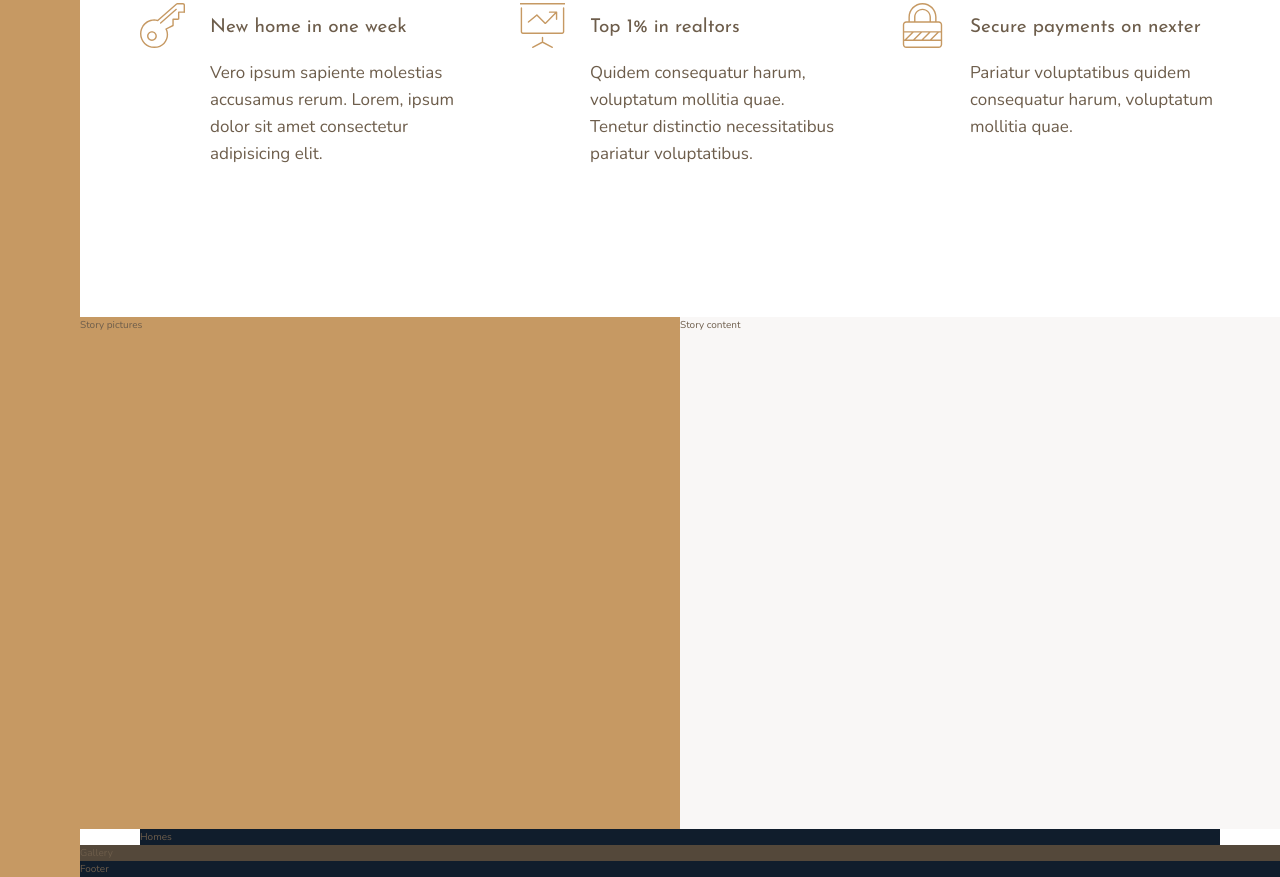
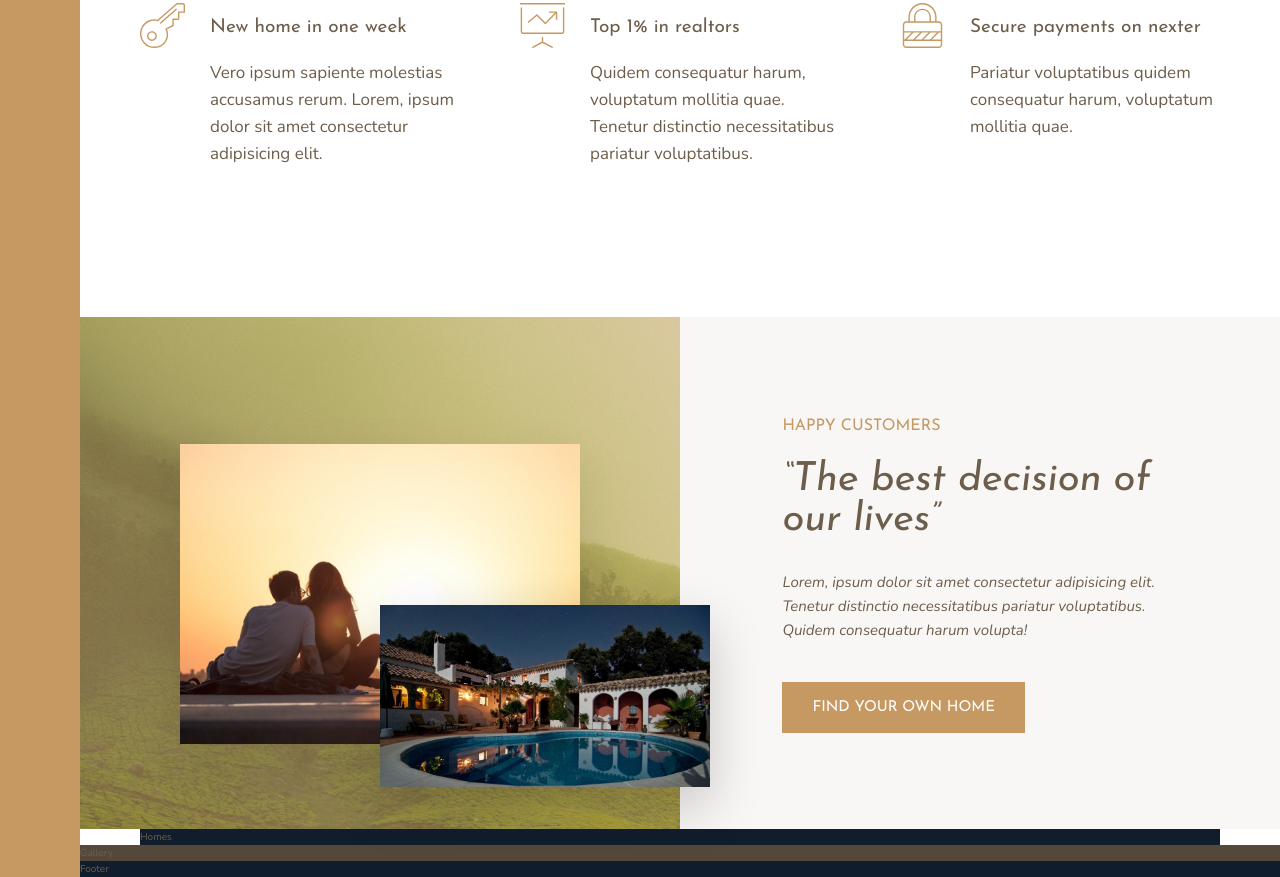
Before and after one commit to Lenonguyen/AdvancedCSS-Nexter, a website: page index.html in a window 1280 px wide. Shown: the part 991-1868 px from the top of the page. Drawn offline with nearby package versions, Linux system fonts and the light colour scheme.

Commit message:
Story Section built

```diff
--- a/index.html
+++ b/index.html
@@ -36,7 +36,7 @@
                    </svg>
                    <h4 class="heading-4 heading-4--dark">Only the beste properties</h4>
                    <p class="feature__text">Voluptatum mollitia quae. Vero ipsum sapiente molestias accusamus rerum sed a eligendi aut quia.
-</p>
+               </p>
               </div>
 
               <div class="feature">
@@ -45,7 +45,7 @@
                    </svg>
                    <h4 class="heading-4 heading-4--dark">All homes in top locations</h4>
                    <p class="feature__text">Tenetur distinctio necessitatibus pariatur voluptatibus quidem consequatur harum.
-</p>
+               </p>
               </div>
 
               <div class="feature">
@@ -54,7 +54,7 @@
                    </svg>
                    <h4 class="heading-4 heading-4--dark">New home in one week</h4>
                    <p class="feature__text">Vero ipsum sapiente molestias accusamus rerum. Lorem, ipsum dolor sit amet consectetur adipisicing elit.
-</p>
+               </p>
               </div>
 
               <div class="feature">
@@ -63,7 +63,7 @@
                    </svg>
                    <h4 class="heading-4 heading-4--dark">Top 1% in realtors</h4>
                    <p class="feature__text">Quidem consequatur harum, voluptatum mollitia quae. Tenetur distinctio necessitatibus pariatur voluptatibus.
-</p>
+               </p>
               </div>
 
               <div class="feature">
@@ -72,15 +72,21 @@
                    </svg>
                    <h4 class="heading-4 heading-4--dark">Secure payments on nexter</h4>
                    <p class="feature__text">Pariatur voluptatibus quidem consequatur harum, voluptatum mollitia quae.
-</p>
+               </p>
               </div>
+         </section>
 
-         </section>
          <div class="story__pictures">
-              Story pictures
+              <img src="img/story-1.jpeg" alt="Couple with new house" class="story__img--1">
+              <img src="img/story-2.jpeg" alt="New house" class="story__img--2">
          </div>
          <div class="story__content">
-              Story content
+              <h3 class="heading-3 mb-sm">Happy Customers</h3>
+              <h2 class="heading-2 heading-2-dark mb-md">&ldquo;The best decision of our lives&rdquo;</h2>
+              <p class="story__text">
+                   Lorem, ipsum dolor sit amet consectetur adipisicing elit. Tenetur distinctio necessitatibus pariatur voluptatibus. Quidem consequatur harum volupta!
+              </p>
+              <button class="btn">Find your own home</button>
          </div>
          <section class="homes">
               Homes
--- a/sass/_story.scss
+++ b/sass/_story.scss
@@ -2,9 +2,45 @@
      &__pictures {
           background-color: $color-primary;
           grid-column: full-start / col-end 4;
+          background-image: linear-gradient(rgba($color-primary, .5), rgba($color-primary, .5)), url(../img/back.jpg);
+
+          display: grid;
+          grid-template-columns: repeat(6, 1fr);
+          grid-template-row: repeat(6, 1fr);
+          align-items: center;
+     }
+     &__img--1 {
+          width: 100%;
+          grid-column: 2 / 6;
+          grid-row: 2 / 6;
+          box-shadow: 0 2rem 5rem rgba(#000, .1);
+     }
+
+     &__img--2 {
+          width: 110%;
+          grid-row: 4 / 6;
+          grid-column: 4 / 7;
+          z-index: 20;
+          box-shadow: 0 2rem 5rem rgba(#000, .2);
      }
      &__content {
           background-color: $color-grey-light-1;
           grid-column: col-start 5 / full-end;
+
+          padding: 6rem 8vw;
+
+          /* display: flex;
+          flex-direction: column;
+          justify-content: center;
+          align-items: flex-start; */
+
+          display: grid;
+          align-content: center;
+          justify-items: start;
+     }
+     &__text {
+          font-size: 1.5rem;
+          font-style: italic;
+          margin-bottom: 4rem;
      }
 }
--- a/sass/_typography.scss
+++ b/sass/_typography.scss
@@ -7,9 +7,19 @@
 }
 .heading-2 {
      @extend %heading;
+     font-size: 4rem;
+     font-style: italic;
+     line-height: 1;
+
+     &--light {color: $color-grey-light-1}
+     &--darn {color: $color-grey-dark-1}
 }
 .heading-3 {
      @extend %heading;
+     font-size: 1.6rem;
+     color: $color-primary;
+     text-transform: uppercase;
+
 }
 .heading-4 {
      @extend %heading;
@@ -18,3 +28,24 @@
      &--light {color: $color-grey-light-1}
      &--darn {color: $color-grey-dark-1}
 }
+
+.btn {
+     background-color: $color-primary;
+     color: #fff;
+     border: none;
+     border-radius: none;
+     font-family: $font-display;
+     font-size: 1.5rem;
+     text-transform: uppercase;
+     padding: 1.8rem 3rem;
+     cursor: pointer;
+     transition: all .2s;
+     &:hover {
+          background-color: $color-primary-dark;
+     }
+}
+
+.mb-sm {margin-bottom: 2rem}
+.mb-md {margin-bottom: 3rem}
+.mb-lg {margin-bottom: 4rem}
+.mb-hg {margin-bottom: 8rem}
```
Also changed, not shown: css/style.css.
